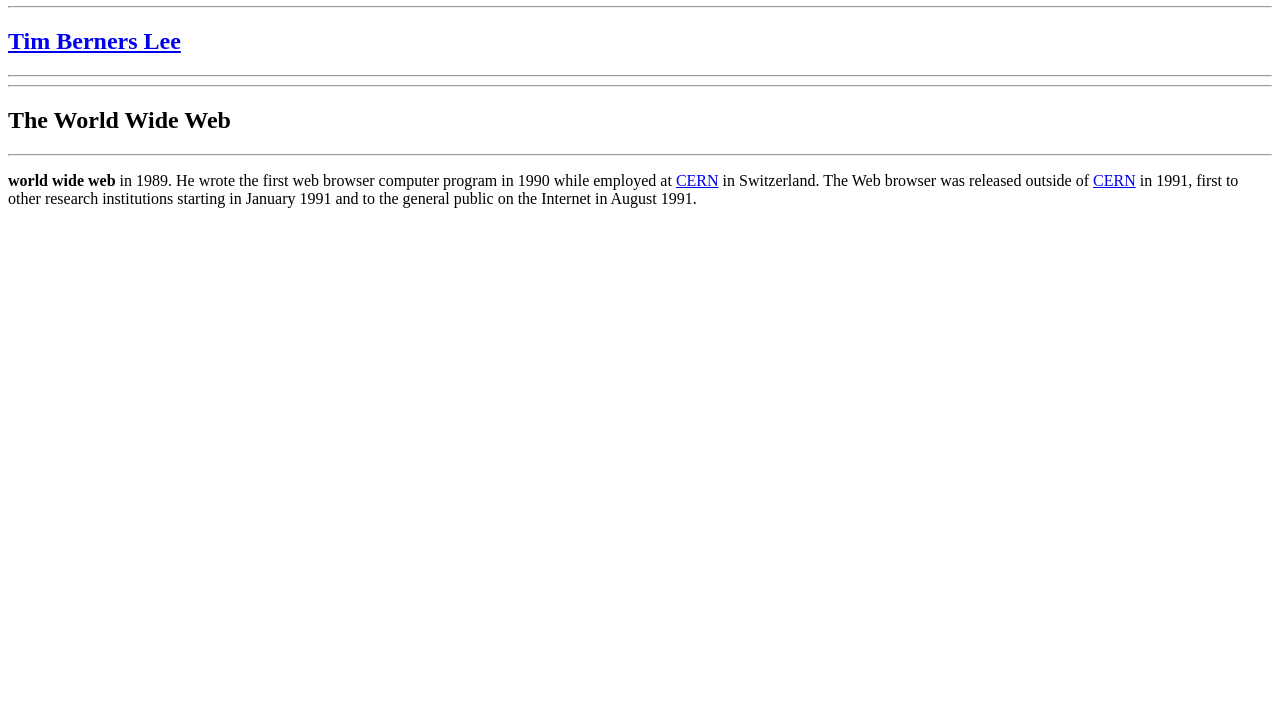
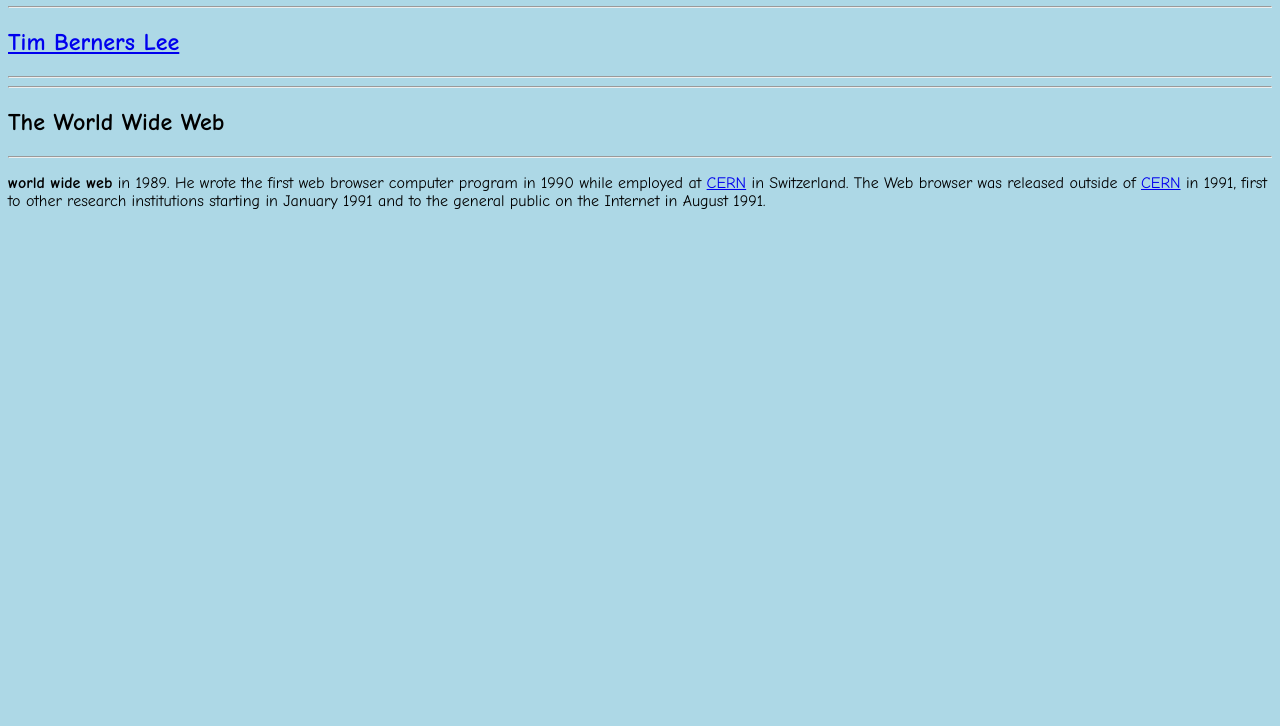
Before and after one commit to CormacKeane/Cormac-Maher-Keane, a plain HTML site: page index.html in a window 1280 px wide. Shown: the part 74-800 px from the top of the page. Drawn offline with Linux system fonts and the light colour scheme.

Commit message:
forgot how to link css

```diff
--- a/index.html
+++ b/index.html
@@ -4,7 +4,7 @@
 	<h1 title="About Tim Berners Lee"><a href="https://en.wikipedia.org/wiki/Tim_Berners-Lee" target="_blank">Tim Berners Lee</a> and the World Wide Web</h1>
 
 
-	<style src="comTech.css"></style>
+	<link rel="stylesheet" href="compTech.css">
 </head>
 <body>
 <hr>
```
